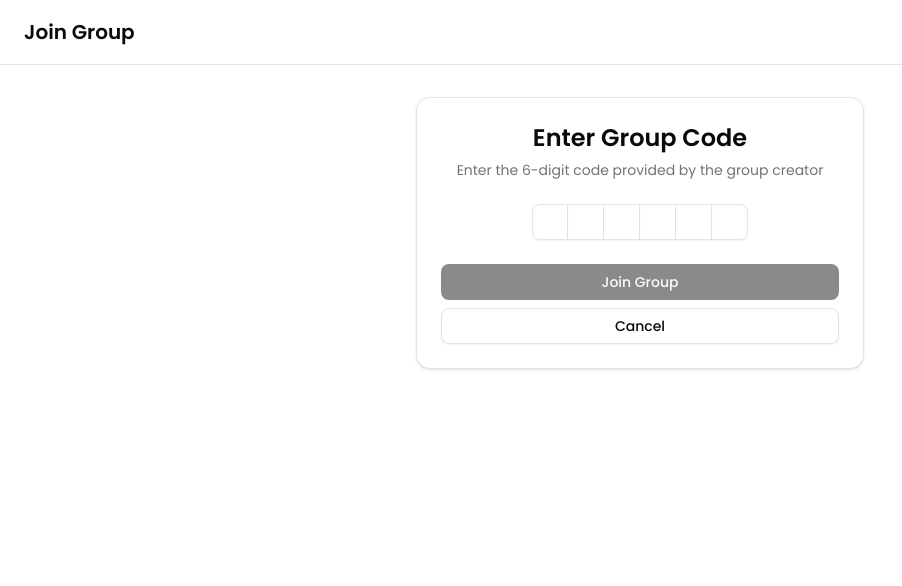
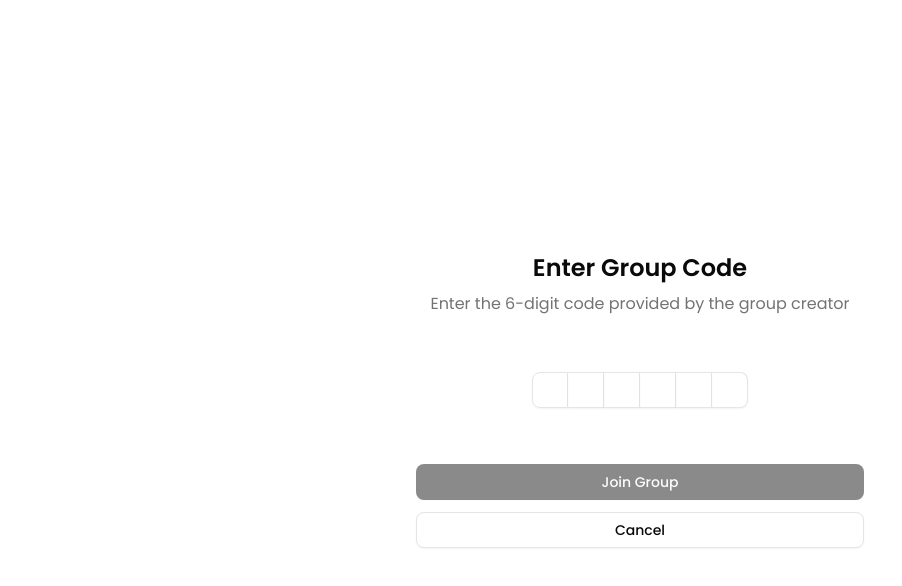
Before and after one commit to kevinnhou/next-hackathon, a Next.js app: page /join in a window 1280 px wide. Shown: the top 586 px of the page, without its empty margins (0-902 px from the left). Built offline with nearby package versions, Linux system fonts and the light colour scheme.

Commit message:
fix: remove card component

```diff
--- a/src/app/join/page.tsx
+++ b/src/app/join/page.tsx
@@ -2,29 +2,17 @@
 
 import { useRouter } from "next/navigation";
 import { useState } from "react";
-import { toast, Toaster } from "sonner"; // Import from sonner instead of hooks
+import { toast } from "sonner";
 
-import { Button } from "@/components/ui/button";
-import {
-  Card,
-  CardContent,
-  CardDescription,
-  CardFooter,
-  CardHeader,
-  CardTitle,
-} from "@/components/ui/card";
-import {
-  InputOTP,
-  InputOTPGroup,
-  InputOTPSlot,
-} from "@/components/ui/input-otp";
+import { Button } from "~/ui/button";
+import { InputOTP, InputOTPGroup, InputOTPSlot } from "~/ui/input-otp";
 
-export default function JoinGroupPage() {
+export default function Join() {
   const [code, setCode] = useState("");
   const [isSubmitting, setIsSubmitting] = useState(false);
   const router = useRouter();
 
-  const handleJoinGroup = async () => {
+  async function handleJoinGroup() {
     if (code.length !== 6) {
       toast.error("Please enter a valid 6-digit code");
       return;
@@ -32,48 +20,27 @@ export default function JoinGroupPage() {
 
     setIsSubmitting(true);
 
-    // Simulate API call
     try {
-      // Replace with actual API call to join group
-      await new Promise((resolve) => setTimeout(resolve, 1000));
-
       toast.success("You've joined the group successfully");
-
-      // Navigate to group page
       router.push(`/group/${code}`);
-      // eslint-disable-next-line ts/no-unused-vars
     } catch (error) {
       toast.error("Failed to join group. Please try again.");
     } finally {
       setIsSubmitting(false);
     }
-  };
+  }
 
   return (
-    <div className="min-h-screen bg-background">
-      {/* Add Sonner Toaster component */}
-      <Toaster position="top-center" />
+    <div className="flex min-h-screen items-center justify-center bg-background p-4">
+      <div className="w-full max-w-md space-y-8">
+        <div className="space-y-2 text-center">
+          <h1 className="text-2xl font-semibold">Enter Group Code</h1>
+          <p className="text-muted-foreground">
+            Enter the 6-digit code provided by the group creator
+          </p>
+        </div>
 
-      {/* Header with hamburger menu */}
-      <header className="border-b">
-        <div className="container flex h-16 items-center justify-between">
-          <h1 className="mx-6 text-xl font-semibold">Join Group</h1>
-        </div>
-      </header>
-
-      {/* Main content */}
-      <main className="container py-8">
-        <Card className="mx-auto max-w-md">
-          <CardHeader>
-            <CardTitle className="text-center text-2xl">
-              Enter Group Code
-            </CardTitle>
-            <CardDescription className="text-center">
-              Enter the 6-digit code provided by the group creator
-            </CardDescription>
-          </CardHeader>
-          <CardContent className="space-y-6">
-            <div className="flex justify-center">
+        <div className="flex justify-center py-6">
           <InputOTP maxLength={6} value={code} onChange={setCode}>
             <InputOTPGroup>
               <InputOTPSlot index={0} />
@@ -85,8 +52,8 @@ export default function JoinGroupPage() {
             </InputOTPGroup>
           </InputOTP>
         </div>
-          </CardContent>
-          <CardFooter className="flex flex-col gap-2">
+
+        <div className="space-y-3">
           <Button
             className="w-full"
             onClick={handleJoinGroup}
@@ -101,9 +68,8 @@ export default function JoinGroupPage() {
           >
             Cancel
           </Button>
-          </CardFooter>
-        </Card>
-      </main>
+        </div>
+      </div>
     </div>
   );
 }
```
Also changed, not shown: 1 other file (tests, documents, lock files or other folders). Lines whose indentation alone changed are shown as unchanged.
